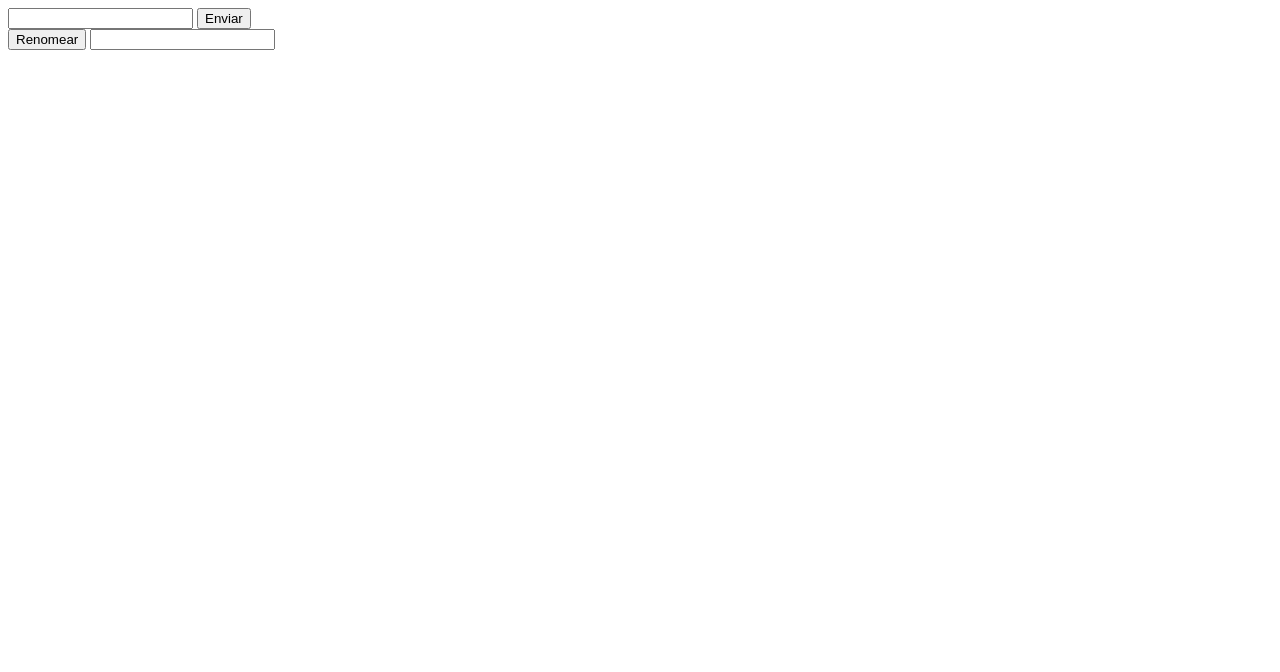
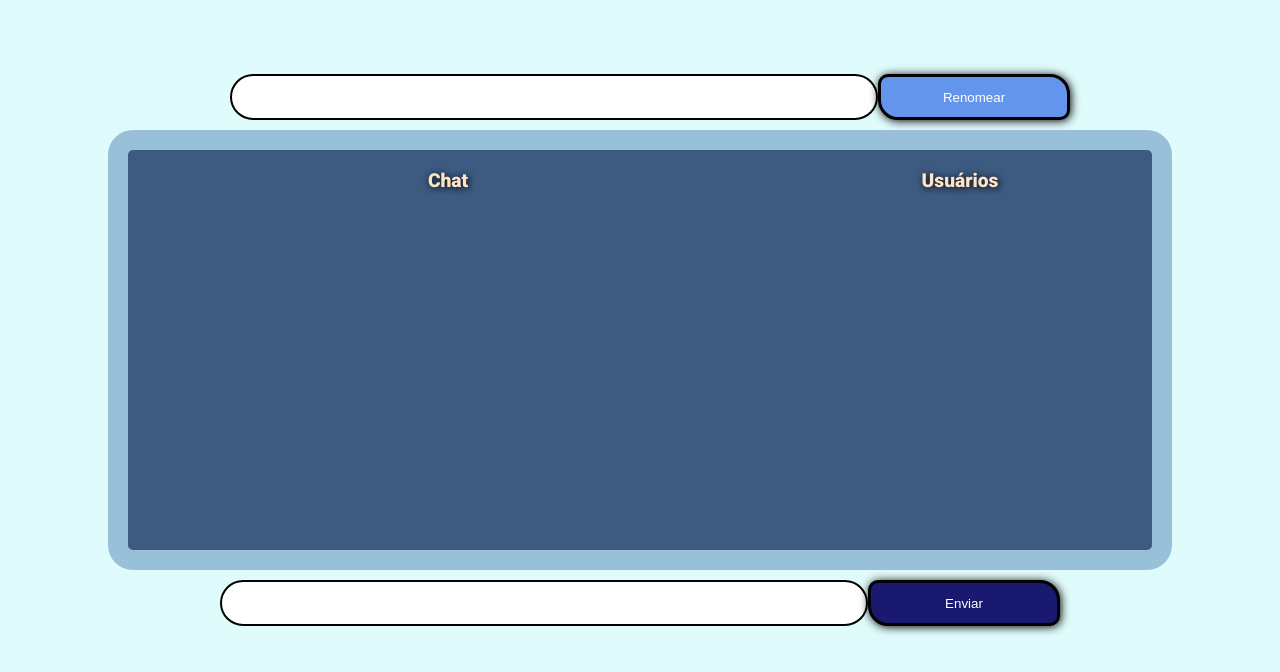
Before and after one commit to ArturAlvaro/WebChat, a website: page public/index.html in a window 1280 px wide. Drawn offline with nearby package versions, Linux system fonts and the light colour scheme; no server answers.

Commit message:
Small fixes and add style

```diff
--- a/package.json
+++ b/package.json
@@ -7,7 +7,6 @@
     "test": "jest --runInBand  --detectOpenHandles --forceExit",
     "test-coverage": "jest --coverage",
     "start": "node server.js",
-    "debug": "nodemon server.js",
     "lint": "eslint --no-inline-config --ext .js,.jsx --no-error-on-unmatched-pattern -c .eslintrc.json .",
     "lint:styles": "stylelint **/*.css --config .stylelintrc.json --ignore-disables --allow-empty-input"
   },
@@ -40,7 +39,6 @@
     "jest-puppeteer": "4.4.0",
     "jsdom": "16.4.0",
     "lodash": "4.17.20",
-    "nodemon": "2.0.7",
     "puppeteer": "5.3.1",
     "stylelint": "13.8.0",
     "stylelint-config-standard": "20.0.0",
--- /dev/null
+++ b/public/css/style.css
@@ -0,0 +1,117 @@
+@import url('https://fonts.googleapis.com/css2?family=Roboto:ital,wght@0,100;0,300;0,400;0,500;0,700;0,900;1,100;1,300;1,400;1,500;1,700;1,900&display=swap');
+
+body {
+  align-items: center;
+  background-color: #e0fbfc;
+  display: flex;
+  flex-direction: column;
+  margin: 5%;
+  font-family: Roboto, sans-serif;
+}
+
+#msgForm {
+  display: flex;
+  padding: 10px;
+}
+
+#renameForm {
+  display: flex;
+  padding: 10px;
+}
+
+#chatUsers {
+  background-color: #3d5a80;
+  border: 20px solid #98c1d9;
+  border-radius: 25px;
+  display: flex;
+  height: 50vh;
+  width: 80vw;
+}
+
+.inputTxt {
+  border: 2px solid black;
+  border-radius: 25px;
+  height: 5vh;
+  width: 50vw;
+}
+
+.inputTxt:focus {
+  border: 4px solid black;
+  border-radius: 25px;
+  height: 5vh;
+  width: 50vw;
+}
+
+#usersSection {
+  align-items: center;
+  display: flex;
+  flex-flow: column wrap;
+  width: 30vw;
+}
+
+#chatSection {
+  align-items: center;
+  display: flex;
+  flex-flow: column wrap;
+  width: 50vw;
+}
+
+li {
+  list-style: none;
+  color: #ffffff;
+  font-size: medium;
+  font-weight: 300;
+  text-shadow: 1px 0px 2px black;
+}
+
+#chatUserTitle {
+  color: bisque;
+  font-size: larger;
+  font-weight: 900;
+  text-shadow: 1px 1px 7px black;
+}
+
+#btnRename {
+  border: 3px solid black;
+  background-color: cornflowerblue;
+  border-radius: 10px 20px 10px;
+  box-shadow: 1px 1px 10px black;
+  color: white;
+  width: 15vw;
+}
+
+#btnRename:active {
+  border: 5px solid grey;
+  background-color: lightblue;
+  border-radius: 10px 20px 10px;
+  box-shadow: 1px 1px 10px black;
+  color: white;
+  transition: 0.2ms;
+  width: 15vw;
+}
+
+#formButton {
+  border: 3px solid black;
+  background-color: midnightblue;
+  border-radius: 10px 20px 10px;
+  box-shadow: 1px 1px 10px black;
+  color: white;
+  width: 15vw;
+}
+
+#formButton:active {
+  border: 5px solid black;
+  background-color: lightseagreen;
+  border-radius: 10px 20px 10px;
+  box-shadow: 1px 1px 10px black;
+  color: white;
+  transition: 0.2ms;
+  width: 15vw;
+}
+
+#showUser {
+  color: blueviolet;
+  font-size: unset;
+  margin: 10px;
+  text-shadow: 1px 0px 2px black;
+}
--- a/public/index.html
+++ b/public/index.html
@@ -4,20 +4,31 @@
   <meta charset="UTF-8">
   <meta http-equiv="X-UA-Compatible" content="IE=edge">
   <meta name="viewport" content="width=device-width, initial-scale=1.0">
+  <link rel="stylesheet" href="./css/style.css">
   <title>Webchat</title>
 </head>
 <body>
-  <form>
-    <input type="text" id="inputMessage" data-testid="message-box">
-    <!-- <p data-testid="online-user" id="online-user"></p> -->
+  <form id="renameForm">
+    <div id="showUserDiv">
+      <p id="showUser"></p>
+    </div>
+    <input class="inputTxt" data-testid="nickname-box" type="text" id="inputName">
+    <button data-testid="nickname-button" id="btnRename" type="submit">Renomear</button>
+  </form>
+  <div id="chatUsers">
+    <div id="chatSection">
+      <p id="chatUserTitle">Chat</p>
+      <ul id="chat"></ul>
+    </div>
+    <div id="usersSection">
+      <p id="chatUserTitle">Usuários</p>
+      <ul id="users"></ul>
+    </div>
+  </div>
+  <form id="msgForm">
+    <input class="inputTxt" type="text" id="inputMessage" data-testid="message-box">
     <button data-testid="send-button" id="formButton" type="button">Enviar</button>
   </form>
-  <form>
-    <button data-testid="nickname-button" id="btnRename" type="submit">Renomear</button>
-    <input data-testid="nickname-box" type="text" id="inputName">
-  </form>
-  <ul id="chat"></ul>
-  <ul id="users"></ul>
   <script src="/socket.io/socket.io.js"></script>
   <script src="./js/webchat.js"></script>
 </body>
--- a/public/js/webchat.js
+++ b/public/js/webchat.js
@@ -6,16 +6,24 @@ const inputMessage = document.getElementById('inputMessage');
 const chat = document.getElementById('chat');
 const btnRename = document.getElementById('btnRename');
 const ulChat = document.getElementById('users');
+const showUser = document.getElementById('showUser');
 
 let nicknameUser = '';
 
 const getConnectedUser = (nick) => {
   nicknameUser = nick;
+  showUser.innerText = nick;
 };
 
 formButton.addEventListener('click', (e) => {
   e.preventDefault();
-  socket.emit('message', { chatMessage: inputMessage.value, nickname: inputName.value });
+  socket.emit(
+    'message',
+    {
+      chatMessage: inputMessage.value,
+      nickname: inputName.value ? inputName.value : nicknameUser,
+    },
+  );
   inputMessage.value = '';
   inputName.value = '';
 });
--- a/sockets/webchat.js
+++ b/sockets/webchat.js
@@ -13,12 +13,10 @@ const dataFunc = (date) => {
   return correctDate;
 };
 
-const actualDate = dataFunc(new Date());
-
 const createMsgs = (socket, io) => {
   socket.on('message', async ({ nickname, chatMessage }) => {
-    await create(chatMessage, nickname, actualDate);
-    io.emit('message', `${actualDate} - ${nickname}: ${chatMessage}`);
+    await create(chatMessage, nickname, dataFunc(new Date()));
+    io.emit('message', `${dataFunc(new Date())} - ${nickname}: ${chatMessage}`);
   });
 };
 
```
Also changed, not shown: 1 other file.
